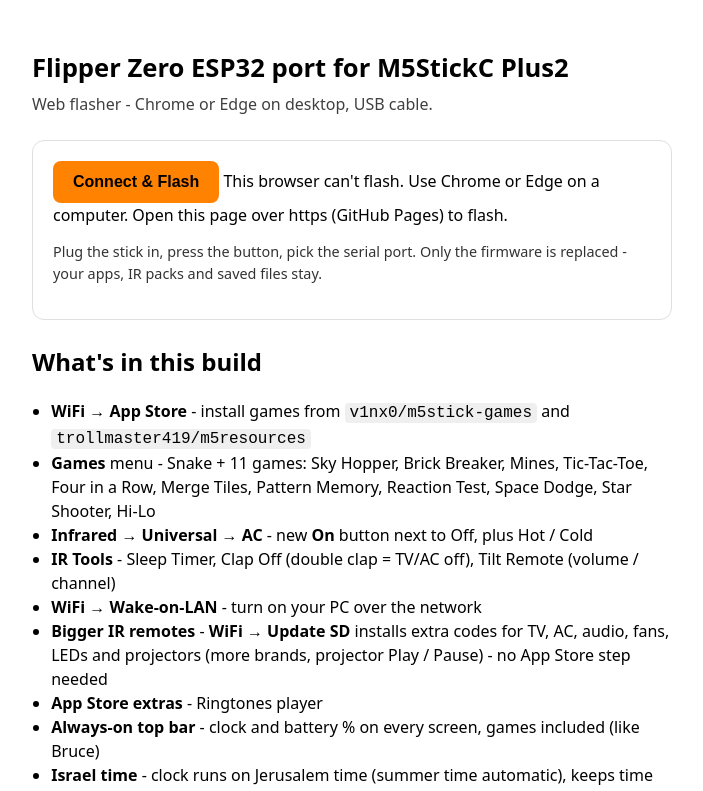
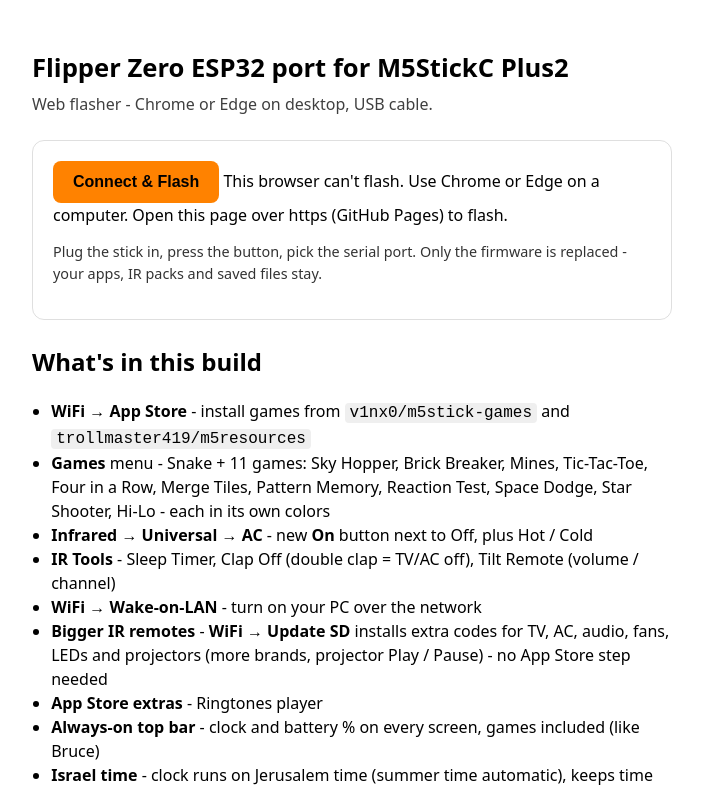
Before and after one commit to v1nx0/m5stick-games, a plain HTML site: page docs/index.html in a window 1280 px wide. Shown: the top 791 px of the page, without its empty margins (288-991 px from the left). Drawn offline with Linux system fonts and the light colour scheme.

Commit message:
feat: each game runs in its own color pair

```diff
--- a/docs/index.html
+++ b/docs/index.html
@@ -37,7 +37,8 @@
   <li><b>WiFi &rarr; App Store</b> - install games from
     <code>v1nx0/m5stick-games</code> and <code>trollmaster419/m5resources</code></li>
   <li><b>Games</b> menu - Snake + 11 games: Sky Hopper, Brick Breaker, Mines, Tic-Tac-Toe,
-    Four in a Row, Merge Tiles, Pattern Memory, Reaction Test, Space Dodge, Star Shooter, Hi-Lo</li>
+    Four in a Row, Merge Tiles, Pattern Memory, Reaction Test, Space Dodge, Star Shooter, Hi-Lo -
+    each in its own colors</li>
   <li><b>Infrared &rarr; Universal &rarr; AC</b> - new <b>On</b> button next to Off, plus Hot / Cold</li>
   <li><b>IR Tools</b> - Sleep Timer, Clap Off (double clap = TV/AC off), Tilt Remote (volume / channel)</li>
   <li><b>WiFi &rarr; Wake-on-LAN</b> - turn on your PC over the network</li>
```
Also changed, not shown: 1 other file.
